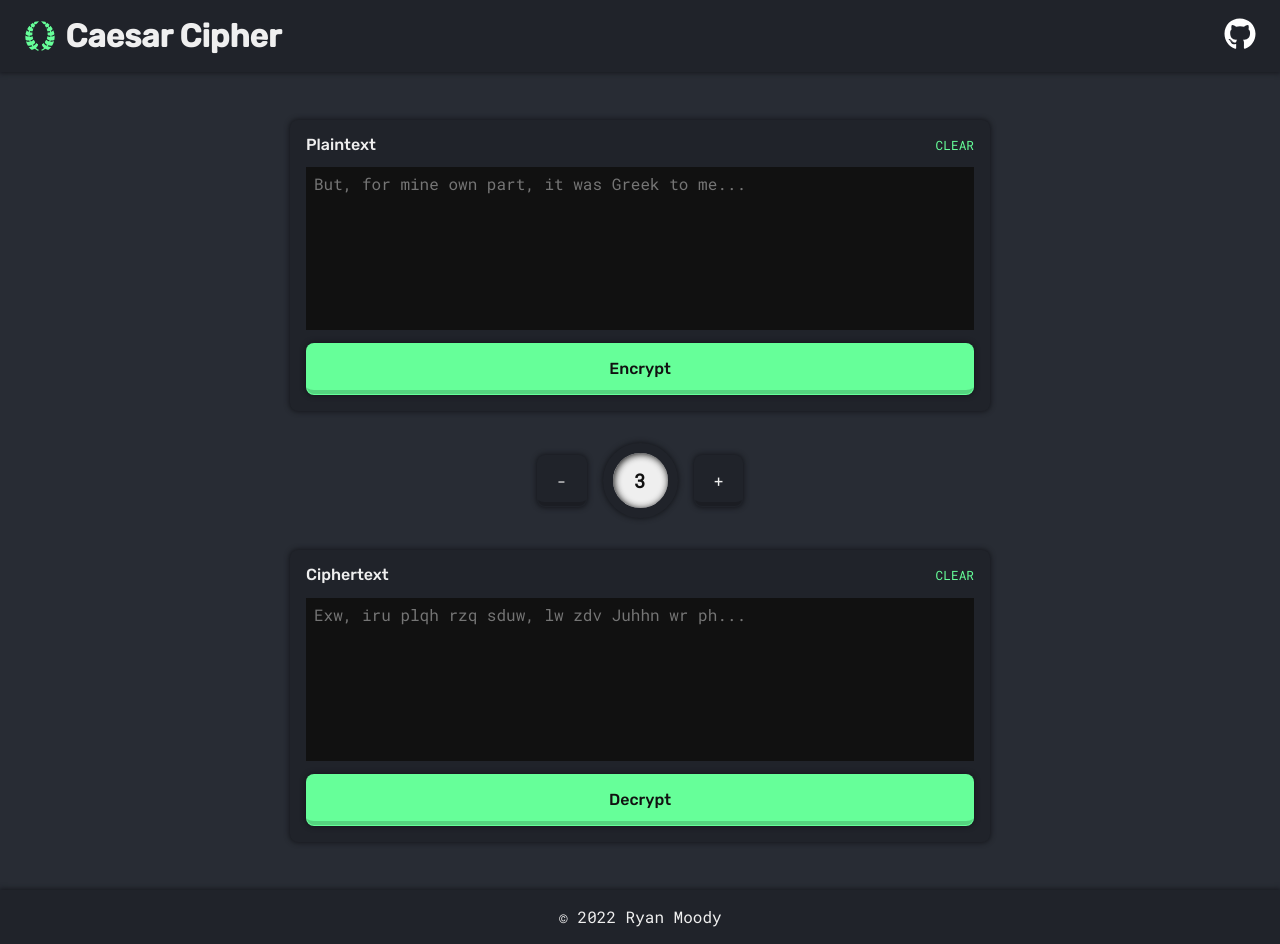
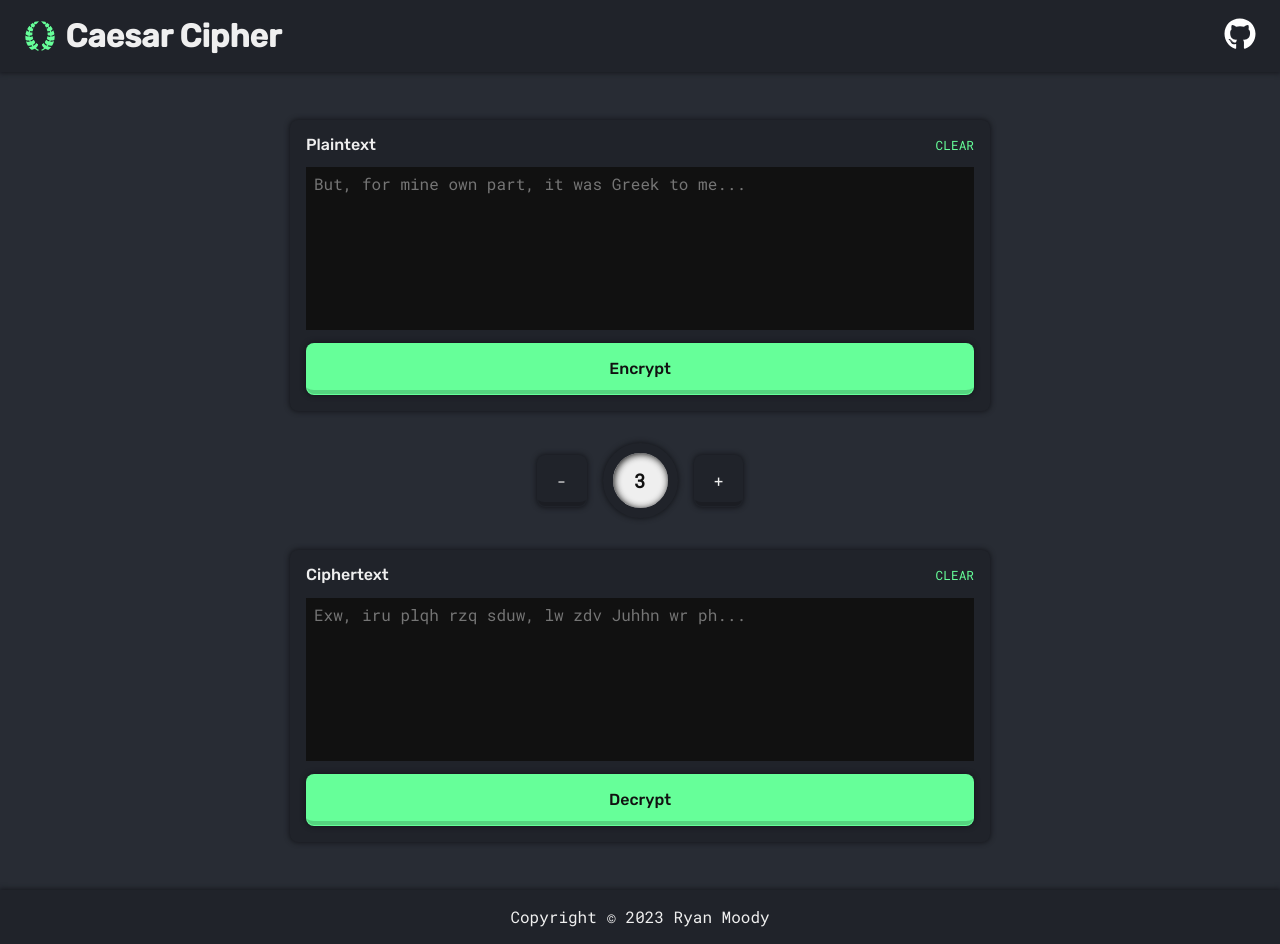
Before and after one commit to ryanmoody/caesar-cipher, a React (Create React App) app: page / in a window 1280 px wide. Built offline with nearby package versions, Linux system fonts and the light colour scheme.

Commit message:
Change footer copyright year

```diff
--- a/src/components/Footer.jsx
+++ b/src/components/Footer.jsx
@@ -4,7 +4,7 @@ import "../App.css";
 const Footer = () => {
   return (
     <footer className="footer">
-      <p className="copyright">&copy; 2022 Ryan Moody</p>
+      <p className="copyright">Copyright &copy; 2023 Ryan Moody</p>
     </footer>
   );
 };
```
Also changed, not shown: 1 other file (tests, documents, lock files or other folders).
